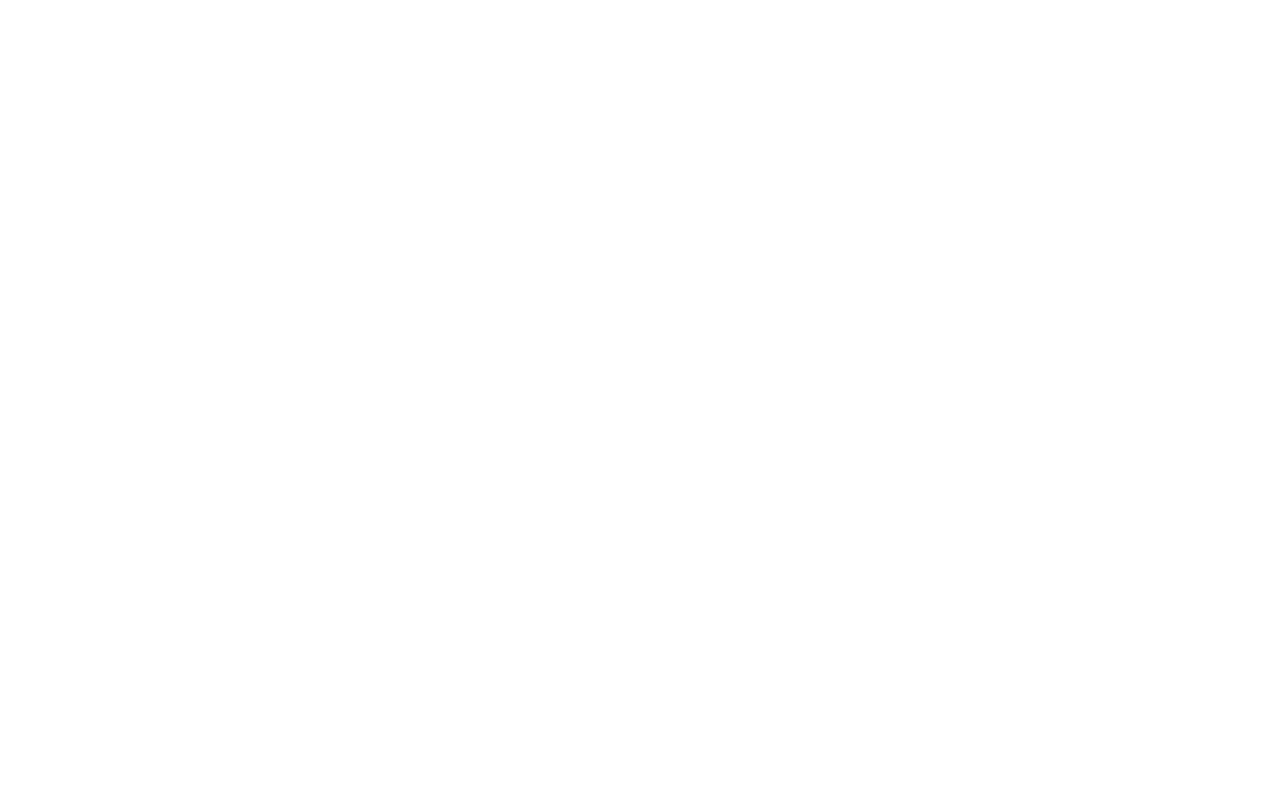
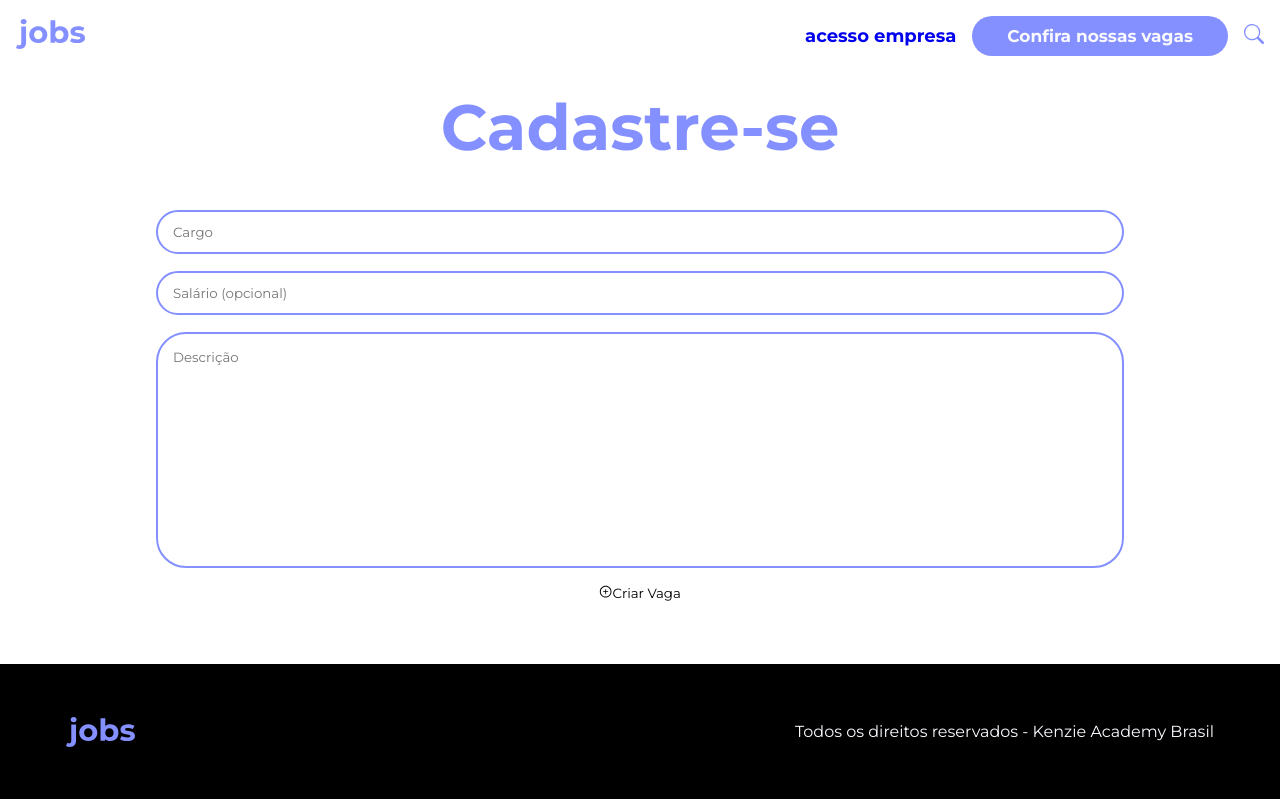
Before and after one commit to gusmfs/kenzie_jobs, a React (Vite) app: page /create-job in a window 1280 px wide. Built offline with nearby package versions, Linux system fonts and the light colour scheme.

Commit message:
fix: import bugs on CreateJobPage

```diff
--- a/src/pages/CreateJobPage/index.jsx
+++ b/src/pages/CreateJobPage/index.jsx
@@ -1,3 +1,29 @@
+import { AiOutlinePlusCircle } from "react-icons/ai";
+import { Form } from "../../components/Form";
+import { Input } from "../../components/Inputs";
+import { TextArea } from "../../components/TextArea";
+import { DefaultTemplate } from "../DefaultTemplate";
+import styles from "./style.module.scss";
+
 export const CreateJobPage = () => {
-  return <></>;
+  return (
+    <>
+      <DefaultTemplate>
+        <main className="container sm">
+          <div className={styles.registerBox}>
+            <h2 className="title one blue center">Cadastre-se</h2>
+            <Form>
+              <Input type="text" placeholder="Cargo" />
+              <Input type="text" placeholder="Salário (opcional)" />
+              <TextArea placeholder="Descrição" />
+              <button>
+                <AiOutlinePlusCircle />
+                <span>Criar Vaga</span>
+              </button>
+            </Form>
+          </div>
+        </main>
+      </DefaultTemplate>
+    </>
+  );
 };
--- /dev/null
+++ b/src/pages/CreateJobPage/style.module.scss
@@ -0,0 +1,6 @@
+.registerBox {
+  height: 70vh;
+  display: flex;
+  flex-direction: column;
+  gap: clamp(30px, 5vw, 44px);
+}
```
